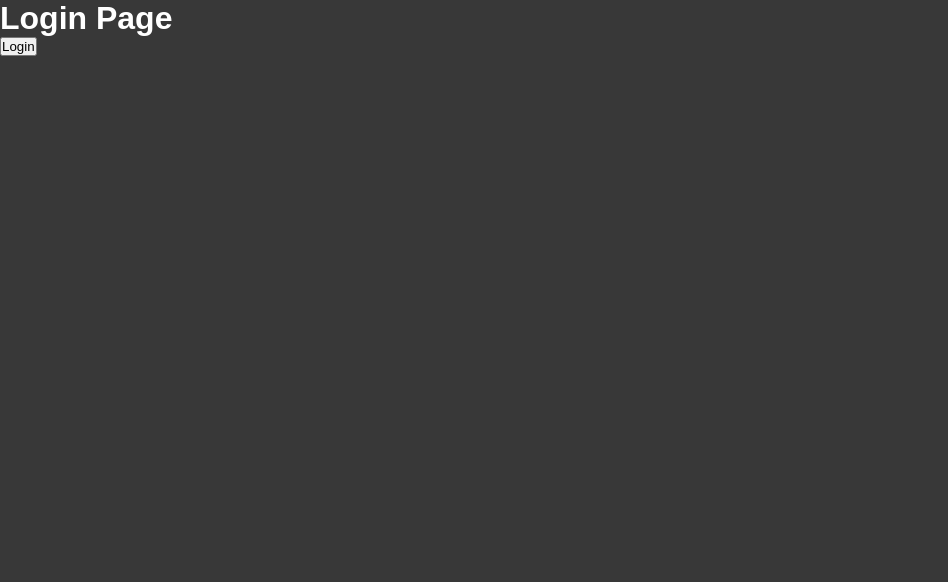
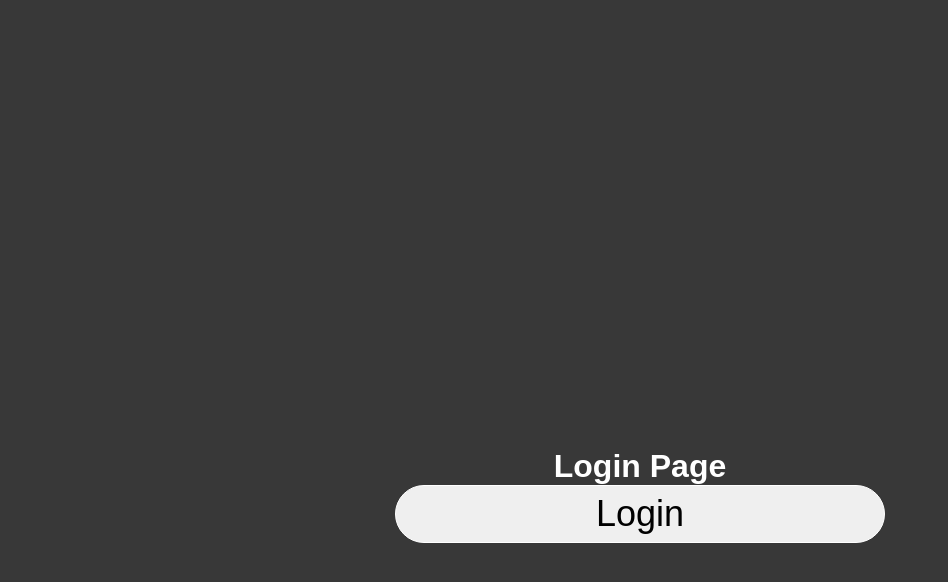
Before and after one commit to Artcode-x/music-player-dev, a React (Create React App) app: page / in a window 1280 px wide. Shown: the top 582 px of the page, without its empty margins (0-948 px from the left). Built offline with nearby package versions, Linux system fonts and the light colour scheme; a web font is replaced by a local one.

Commit message:
авторизация через куки

```diff
--- a/package.json
+++ b/package.json
@@ -6,6 +6,7 @@
     "@testing-library/jest-dom": "^5.16.5",
     "@testing-library/react": "^13.4.0",
     "@testing-library/user-event": "^13.5.0",
+    "js-cookie": "^3.0.5",
     "react": "^18.2.0",
     "react-dom": "^18.2.0",
     "react-router-dom": "^6.14.2",
--- a/src/Pages/Login/Login.jsx
+++ b/src/Pages/Login/Login.jsx
@@ -1,19 +1,36 @@
 import { useNavigate } from 'react-router-dom'
+import * as S from './Login.style'
 
-export default function Login({ setLogin }) {
+export default function Login({ token }) {
   const navigate = useNavigate()
 
-  const onButtonClick = () => {
-    setLogin(true)
-    navigate('/main', { replace: true })
+  const onClick = () => {
+    const user = token
+    console.log(user)
+    if (user === token) {
+      navigate('/main', { replace: true })
+    }
   }
   return (
-    <div>
+    <S.Title>
       <h1>Login Page</h1>
-
-      <button type="button" onClick={onButtonClick}>
+      <S.LoginButton type="button" onClick={onClick}>
         Login
-      </button>
-    </div>
+      </S.LoginButton>
+    </S.Title>
   )
 }
+// const onButtonClick = () => {
+//   setLogin(true)
+//   navigate('/main', { replace: true })
+// }
+//   return (
+//     <S.Title>
+//       <h1>Login Page</h1>
+
+//       <S.LoginButton type="button" onClick={onButtonClick}>
+//         Login
+//       </S.LoginButton>
+//     </S.Title>
+//   )
+// }
--- /dev/null
+++ b/src/Pages/Login/Login.style.jsx
@@ -0,0 +1,34 @@
+import { styled } from 'styled-components'
+
+export const Title = styled.div`
+  text-align: center;
+  margin-top: 35%;
+`
+
+export const LoginButton = styled.button`
+  font-style: normal;
+  font-weight: 400;
+  font-size: 36px;
+  line-height: 24px;
+  border: 1px solid #ffffff;
+  border-radius: 60px;
+  padding: 16px 200px;
+  text-align: center;
+
+  &:not(:last-child) {
+    margin-right: 10px;
+  }
+  &:hover {
+    border-color: #d9b6ff;
+    color: #d9b6ff;
+    cursor: pointer;
+  }
+  &:active {
+    border-color: #ad61ff;
+    color: #ad61ff;
+    cursor: pointer;
+  }
+`
+export const styledTest = styled.div`
+  background: red;
+`
--- a/src/components/App.jsx
+++ b/src/components/App.jsx
@@ -1,14 +1,20 @@
 import { useState } from 'react'
+import Cookies from 'js-cookie'
 import { GlobalStyle } from '../GlobalStyles'
 import AppRoutes from '../routes'
 // import NavBar from './Nav-Bar/navbar'
 
 function App() {
+  document.cookie = 'user=token'
+  const token = Cookies.get()
+
+  // alert(document.cookie)
+
   const [login, setLogin] = useState(false)
 
   return (
     <>
-      <AppRoutes login={login} setLogin={setLogin} />
+      <AppRoutes token={token} login={login} setLogin={setLogin} />
       <GlobalStyle />
     </>
   )
--- a/src/components/Protect-Route/ProtectRout.jsx
+++ b/src/components/Protect-Route/ProtectRout.jsx
@@ -1,9 +1,19 @@
 import { Navigate, Outlet } from 'react-router-dom'
 
-export default function ProtectedRoute({ redirectPath = '/', login }) {
-  if (!login) {
+export default function ProtectedRoute({ redirectPath = '/', token }) {
+  if (!token) {
     return <Navigate to={redirectPath} replace />
   }
 
   return <Outlet />
 }
+
+// import { Navigate, Outlet } from 'react-router-dom'
+
+// export default function ProtectedRoute({ redirectPath = '/', login }) {
+//   if (!login) {
+//     return <Navigate to={redirectPath} replace />
+//   }
+
+//   return <Outlet />
+// }
--- a/src/routes.jsx
+++ b/src/routes.jsx
@@ -7,13 +7,13 @@ import MyPlaylist from './Pages/My-playlist/My-playlist'
 import Category from './Pages/Categoty/Category'
 import ProtectedRoute from './components/Protect-Route/ProtectRout'
 
-export default function AppRoutes({ setLogin, login }) {
+export default function AppRoutes({ token, setLogin, login }) {
   return (
     <Routes>
       <Route path="/registration" element={<Registration />} />
-      <Route path="/" element={<Login setLogin={setLogin} />} />
+      <Route path="/" element={<Login token={token} setLogin={setLogin} />} />
 
-      <Route element={<ProtectedRoute login={login} />}>
+      <Route element={<ProtectedRoute token={token} login={login} />}>
         <Route path="/main" element={<Main />} />
         <Route path="/MyPlaylist" element={<MyPlaylist />} />
         <Route path="/Category/:id" element={<Category />} />
```
Also changed, not shown: 1 other file (tests, documents, lock files or other folders).
